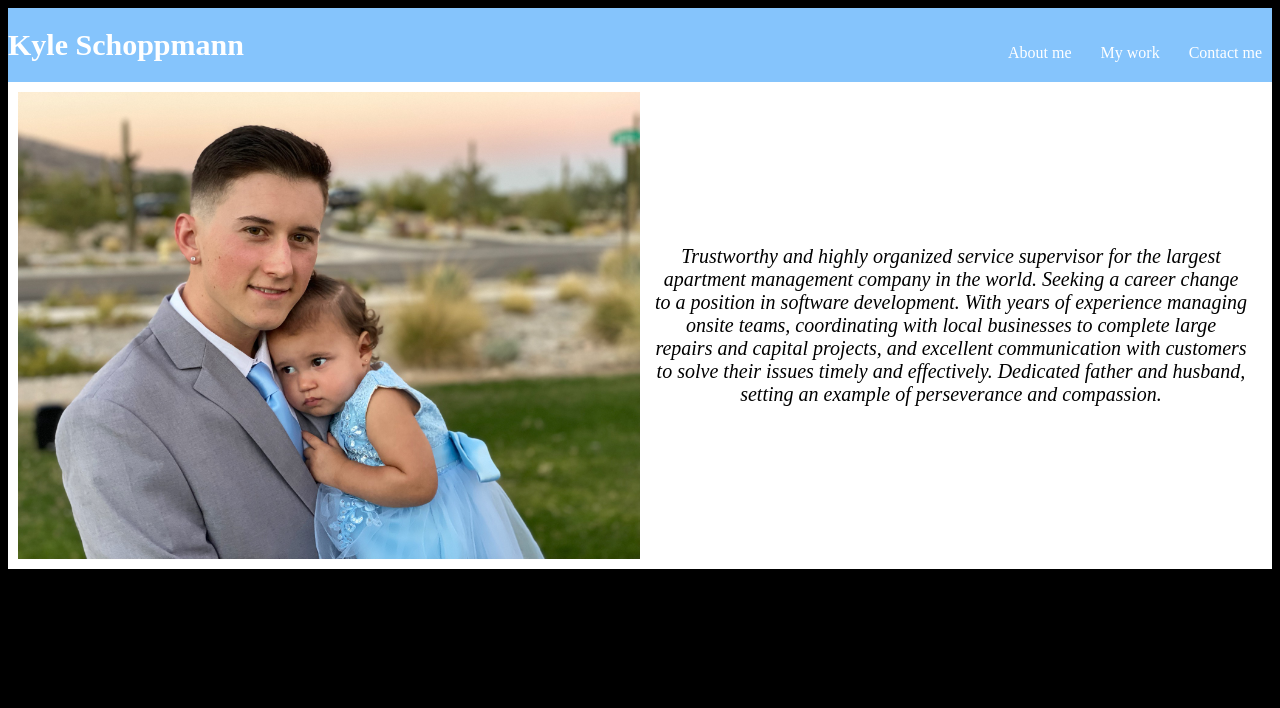
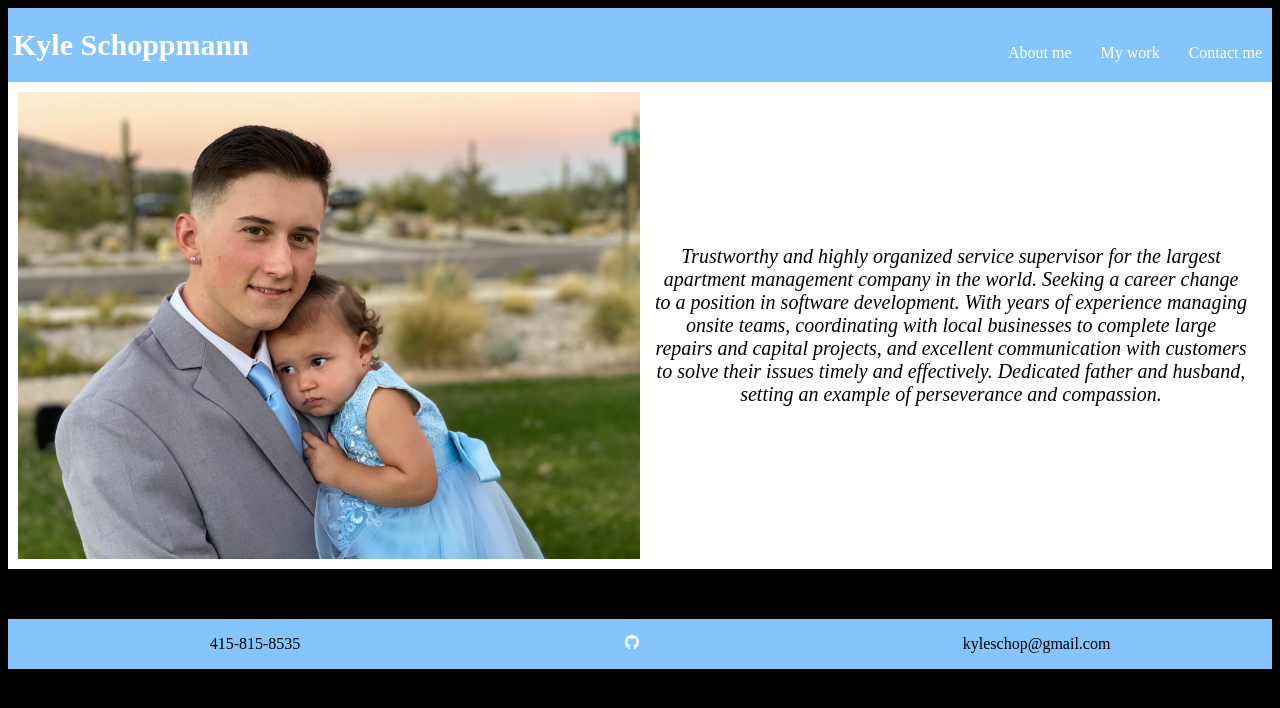
Before and after one commit to kyleschop/my-first-portfolio, a plain HTML site: page index.html in a window 1280 px wide. Drawn offline with nearby package versions, Linux system fonts and the light colour scheme.

Commit message:
Updated footer

```diff
--- a/assets/style.css
+++ b/assets/style.css
@@ -9,6 +9,7 @@ header {
 header h1 {
     display: inline-block;
     font-size: 30px;
+    padding-left: 5px;
 }
 
 header nav {
@@ -50,3 +51,13 @@ a {
     font-style: oblique;
     text-align: center;
 }
+
+footer {
+    background-color: rgb(133, 196, 252);
+}
+
+footer nav ul {
+   display: flex;
+   justify-content: space-around;
+   align-items: center;
+}
--- a/index.html
+++ b/index.html
@@ -39,12 +39,26 @@
             </p>
         </section>
        <footer class="contact-me" id="contact-me">
-            <p>
-                Place holder
-            </p>
+           <nav>
+            <ul style="list-style: none;">
+                <li>
+                    <p>415-815-8535</p>
+                </li>
+                <li>
+                    <a href="https://github.com/kyleschop">
+                       <ion-icon name="logo-github"></ion-icon>
+                    </a>
+                </li>
+                <li>
+                    <p>kyleschop@gmail.com</p>
+                </li>
+            </ul>
+           </nav>
        </footer>
     </main>
 
+<script type="module" src="https://unpkg.com/ionicons@5.5.2/dist/ionicons/ionicons.esm.js"></script>
+<script nomodule src="https://unpkg.com/ionicons@5.5.2/dist/ionicons/ionicons.js"></script>
 </body>
 
 </html>
```
